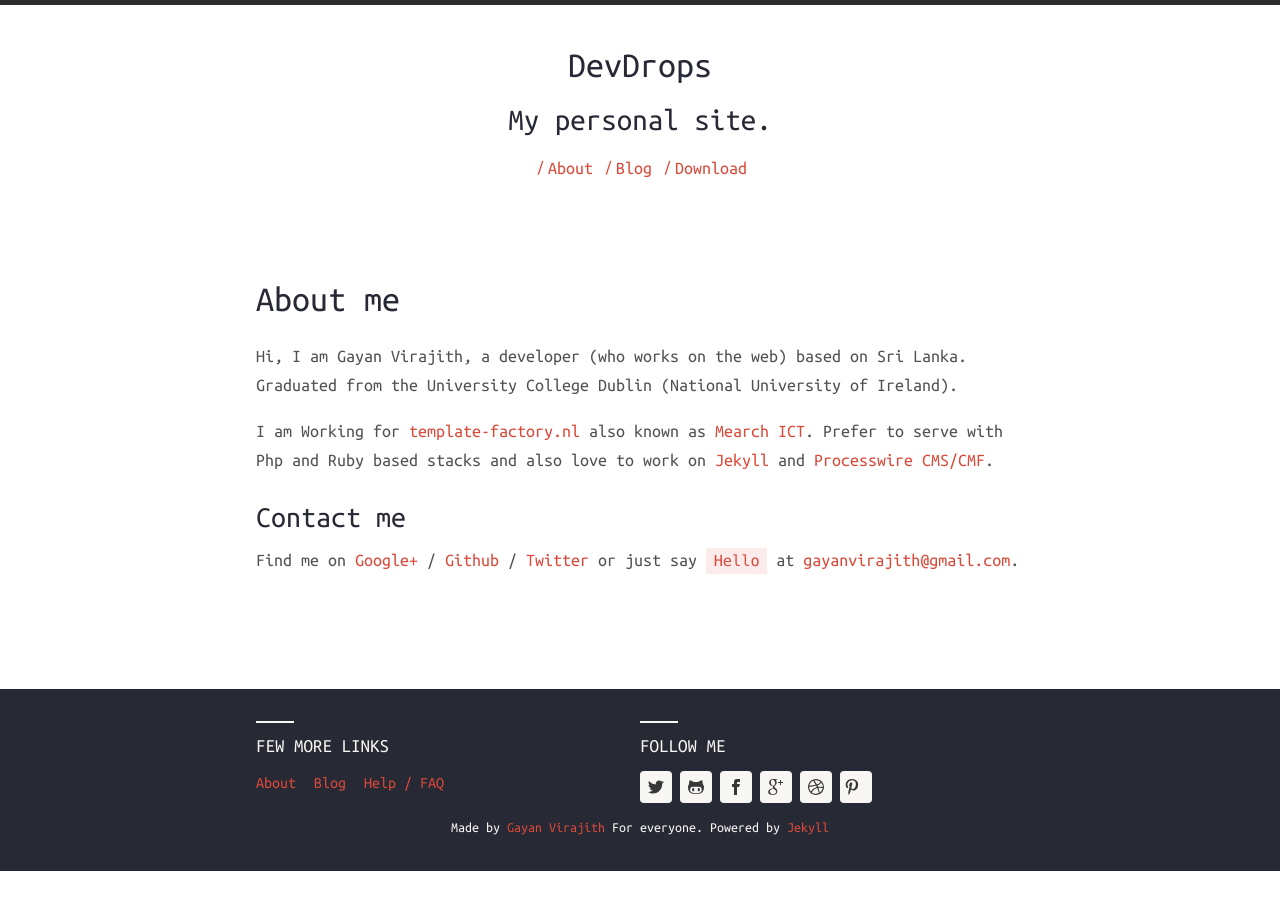
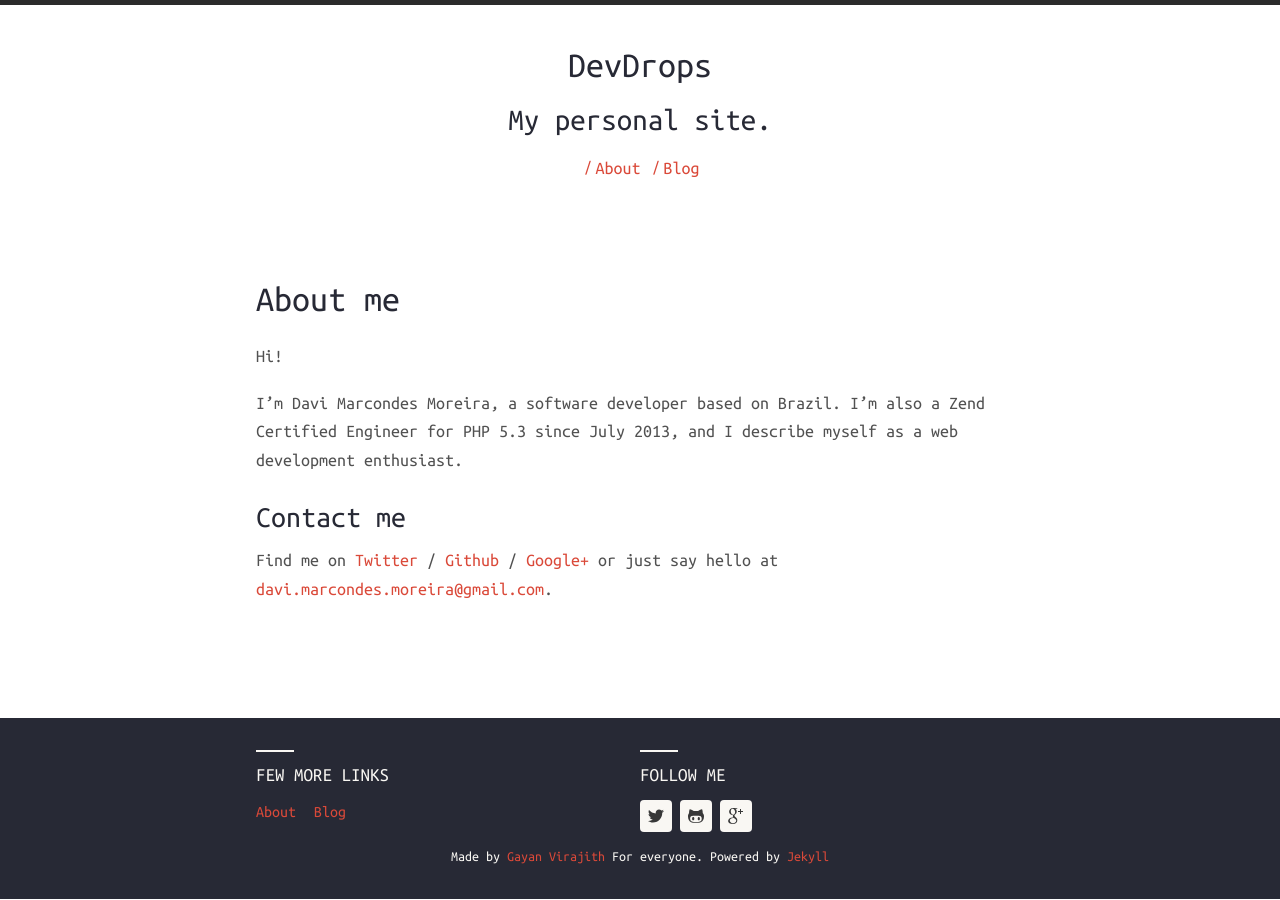
Before and after one commit to devdrops/devdrops.me, a Jekyll site: the page built from about.md, in a window 1280 px wide. Built offline with Jekyll 4.4.1, drawn with Linux system fonts in a browser that asks for light colours; nearby versions of some CDN libraries.

Commit message:
Lift'n'Shape

```diff
--- a/_config.yml
+++ b/_config.yml
@@ -23,14 +23,14 @@ harmony:
     name: Davi Marcondes Moreira
     email: davi.marcondes.moreira@gmail.com
     url: http://www.devdrops.me
-  google_analytics_key: .
+  google_analytics_key:
   social:
     github: devdrops
     twitter: devdrops
-    facebook: .
-    gplus: .
-    dribble: .
-    pinterest: .
+    facebook:
+    gplus: +DaviMarcondesMoreira
+    dribble:
+    pinterest:
   show_disclaimer: true
 
 highlighter: pygments
--- a/_includes/footer-links.html
+++ b/_includes/footer-links.html
@@ -2,5 +2,4 @@
 <ul class="menu">
     <li><a href="{{ '/about' | prepend: site.baseurl | prepend: site.url }}">About</a></li>
     <li><a href="{{ '/blog' | prepend: site.baseurl | prepend: site.url }}">Blog</a></li>
-    <li><a href="{{ '/faq' | prepend: site.baseurl | prepend: site.url }}">Help / FAQ</a></li>
 </ul>
--- a/_includes/header-links.html
+++ b/_includes/header-links.html
@@ -4,13 +4,5 @@
 	</li>
 	<li>
 		<a href="{{ '/blog' | prepend: site.baseurl | prepend: site.url }}">Blog</a><span>/</span>
-	</li>
-	{% if site.harmony.social.github %}
-	<li>
-		<a title="{{ site.harmony.social.github }} on Github"
-			href="https://github.com/gayanvirajith/harmony" target="_blank">
-			Download
-		</a><span>/</span>
-	</li>
-	{% endif %}
+	</li.
 </ul>
--- a/about.md
+++ b/about.md
@@ -4,24 +4,17 @@ title: About me
 permalink: /about/
 ---
 
-Hi, I am Gayan Virajith, a developer (who works on the web) based on Sri Lanka.
-Graduated from the University College Dublin (National University of Ireland).
+Hi!
 
-I am Working for [template-factory.nl][tf] also known as [Mearch ICT][m].
-Prefer to serve with Php and Ruby based stacks and also love to work
-on [Jekyll][jekyll] and [Processwire CMS/CMF][pw].
+I'm Davi Marcondes Moreira, a software developer based on Brazil.
+I'm also a Zend Certified Engineer for PHP 5.3 since July 2013, and I describe myself as a web development enthusiast.
 
 ### Contact me
 
-Find me on [Google+][google] / [Github][github] / [Twitter][Twitter] or just say `Hello` at
-[gayanvirajith@gmail.com](gayanvirajith@gmail.com).
+Find me on [Twitter][Twitter] / [Github][github] / [Google+][google] or just say hello at
+[davi.marcondes.moreira@gmail.com](davi.marcondes.moreira@gmail.com).
 
 
-[tf]: http://template-factory.nl
-[m]: http://mearch.com
-[pw]: http://processwire.com
-[pwf]: http://processwire.com/talk
-[jekyll]: http://jekyllrb.com
-[github]: https://github.com/gayanvirajith
-[google]: https://plus.google.com/+GayanVirajith
-[twitter]: https://twitter.com/gayanvirajith
+[github]: https://github.com/devdrops
+[google]: https://plus.google.com/+DaviMarcondesMoreira
+[twitter]: https://twitter.com/devdrops
```
Also changed, not shown: faq.md (deleted, +0 -13 lines), assets/css/images/harmony-blog-page.png (deleted), assets/css/images/harmony-home-page.png (deleted), assets/css/images/harmony-mobile.jpg (deleted), assets/css/images/harmony-web-2.jpg (deleted), assets/css/images/harmony-web-3.jpg (deleted), assets/css/images/harmony-web.jpg (deleted), assets/css/images/harmony.png (deleted).
